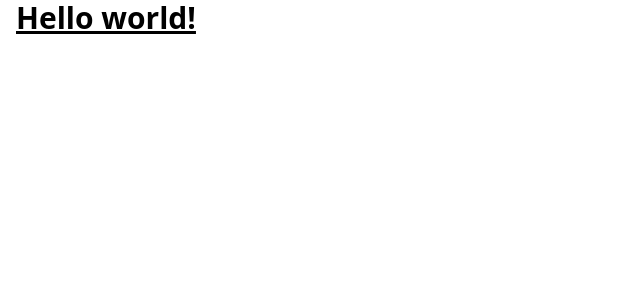
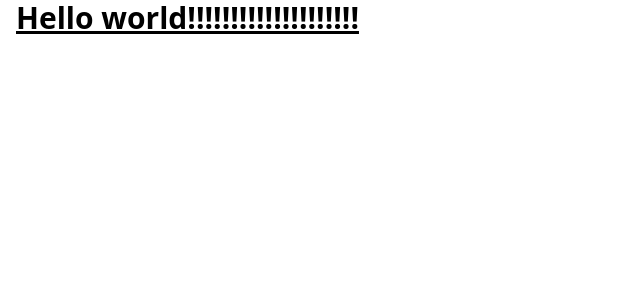
Before and after one commit to alekspanteli/next-13-basics, a Next.js app: page / in a window 1280 px wide. Shown: the top 300 px of the page, without its empty margins (0-640 px from the left). Built offline with nearby package versions, Linux system fonts and the light colour scheme.

Commit message:
Update page.jsx

```diff
--- a/app/page.jsx
+++ b/app/page.jsx
@@ -1,7 +1,9 @@
 export default function Home() {
   return (
     <div className="md:container px-4">
-      <h1 className="text-3xl font-bold underline">Hello world!</h1>
+      <h1 className="text-3xl font-bold underline">
+        Hello world!!!!!!!!!!!!!!!!!!!!
+      </h1>
     </div>
   );
 }
```
